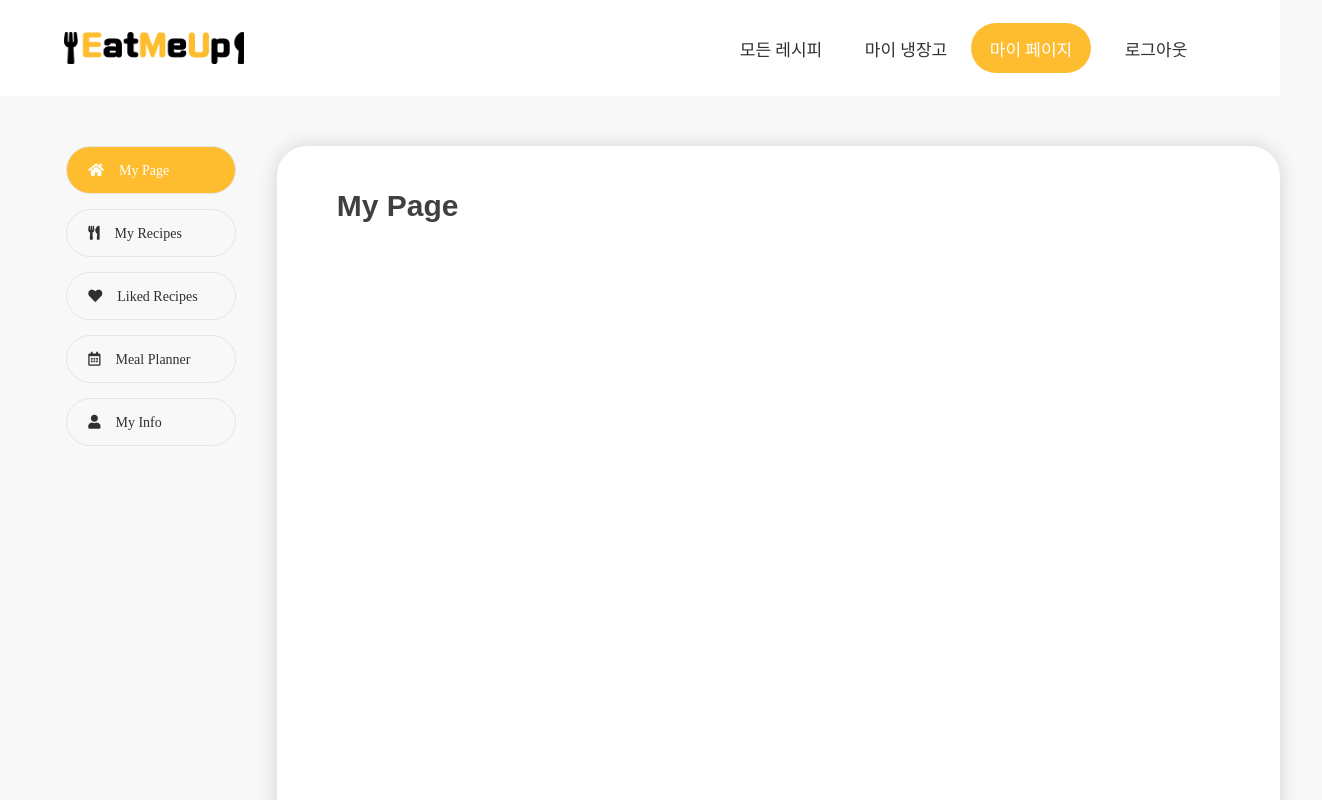
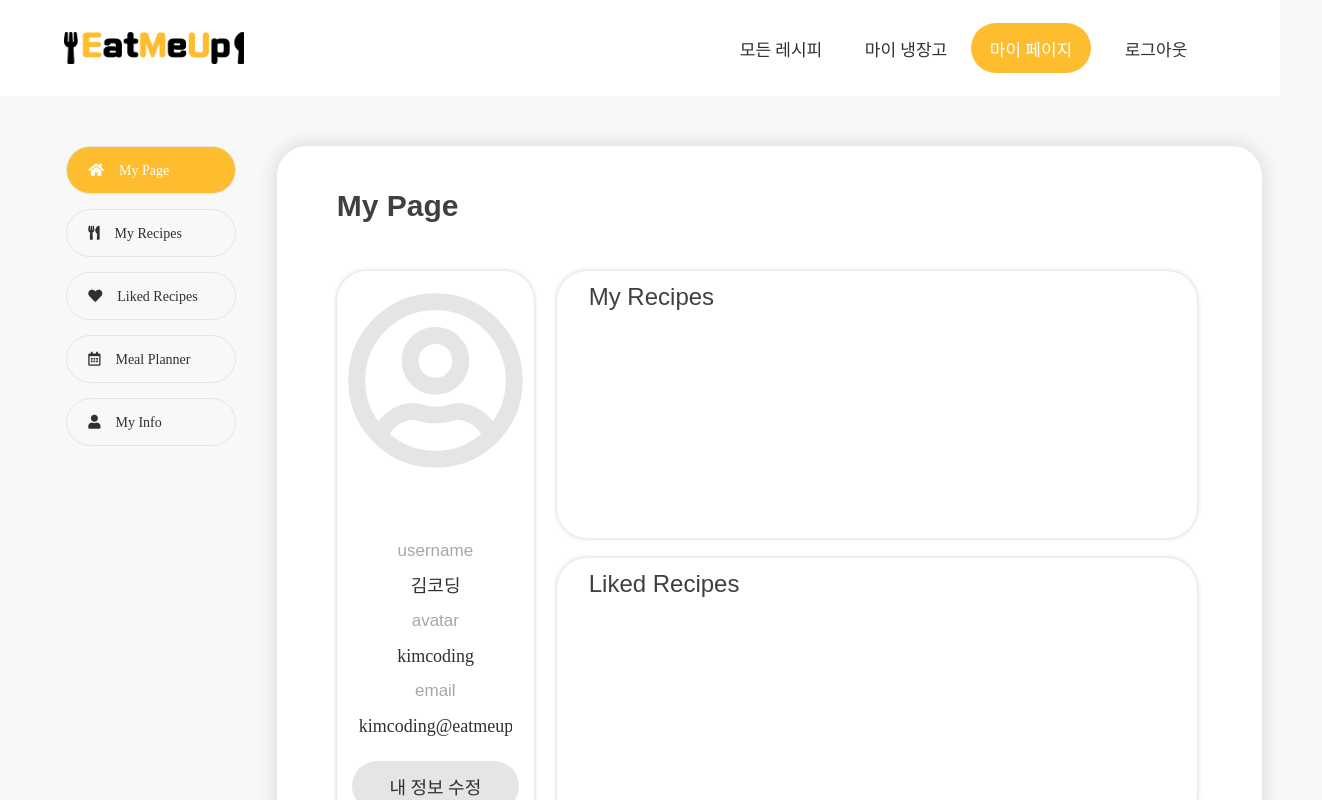
Before and after one commit to codestates/EatMeUp, a React (Create React App) app in the folder EatMeUp-Client/: page /user/mypage in a window 1280 px wide. Shown: the top 800 px of the page, 1322 px wide, since content can reach past the window. Built offline with nearby package versions, Linux system fonts and the light colour scheme.

Commit message:
[mod]: MyPage 수정

```diff
--- a/EatMeUp-Client/src/components/MyPage/MyPage.js
+++ b/EatMeUp-Client/src/components/MyPage/MyPage.js
@@ -6,22 +6,65 @@ import { Link } from "react-router-dom";
 import Footer from "../Util/Footer";
 import Header from "../Util/Header";
 import Sidebar from "../Util/Sidebar";
+import Card from "../MyRecipePage/sections/Card";
+
 /* 스타일 컴포넌트 */
 import { LargeBtn } from "../StyledComponent/buttons";
 import { Container, SectionBox } from "../StyledComponent/containers";
 import theme from "../StyledComponent/theme";
 
+/* 데이터 */
+import { myRecipes } from "../dummydata";
+
 const MyPage = () => {
   return (
     <div>
-      <Header id={2}/>
+      <Header id={2} />
       <section>
         <Container>
-          <Sidebar id={0}/>
+          <Sidebar id={0} />
           <MyInfoContainer>
             <TitleBox>
-            <div className='title'>My Page</div>
+              <div className='title'>My Page</div>
             </TitleBox>
+            <InfoConatainer>
+              <ProfileContainer>
+                <div className='img_box'>
+                  <i class='far fa-user-circle' id='userimg'></i>
+                </div>
+                <div className='info1'>
+                  username
+                  <input placeholder='김코딩' disabled />
+                </div>
+                <div className='info2'>
+                  avatar
+                  <input placeholder='kimcoding' disabled />
+                </div>
+                <div className='info3'>
+                  email
+                  <input placeholder='kimcoding@eatmeup.me' disabled />
+                </div>
+                <div className='btn_container'>
+                  <Link to='/user/info'>
+                    <EditButton>내 정보 수정</EditButton>
+                  </Link>
+                </div>
+              </ProfileContainer>
+
+              <RecipeContainer>
+                <MyRecipeBox>
+                  <Title>
+                    <div className='recipe_title'>My Recipes</div>
+                  </Title>
+                  {/* <MyCard recipes={myRecipes} /> */}
+                </MyRecipeBox>
+                <LikedRecipeBox>
+                  <Title>
+                    <div className='recipe_title'>Liked Recipes</div>
+                  </Title>
+                </LikedRecipeBox>
+              </RecipeContainer>
+            </InfoConatainer>
           </MyInfoContainer>
         </Container>
       </section>
@@ -33,9 +76,6 @@ const MyPage = () => {
 const MyInfoContainer = styled(SectionBox)`
   width: 77%;
   min-height: 720px;
-  @media screen and (max-width: 1500px){
-    width: 100%;
-  }
 `;
 
 const TitleBox = styled.div`
@@ -51,4 +91,129 @@ const TitleBox = styled.div`
   padding: 10px;
 `;
 
+const InfoConatainer = styled.div`
+  width: 100%;
+  display: flex;
+  margin: 30px 60px 50px 60px;
+`;
+
+const ProfileContainer = styled.div`
+  width: 20%;
+  background: #ffffff;
+  box-shadow: 0px 0px 5px rgba(0, 0, 0, .2);
+  border-radius: 30px;
+  height: 100%;
+  font-size: 14px;
+  .img_box {
+    text-align: center;
+    font-size: 180px;
+    width: 100%;
+    height: 190px;
+    margin: 0 0 80px 0;
+    color: ${theme.colors.lightgrey};
+    #userimg {
+      margin: 20px auto;
+      color: ${theme.colors.lightgrey};
+    }
+  }
+  .info1 {
+    text-align: center;
+    margin: 20px 0;
+    font-size: 17px;
+    width: 100%;
+    height: 50px;
+    color: ${theme.colors.gray};
+  }
+  .info2 {
+    text-align: center;
+    margin: 20px 0;
+    font-size: 17px;
+    width: 100%;
+    height: 50px;
+    color: ${theme.colors.gray};
+  }
+  .info3 {
+    text-align: center;
+    margin: 20px 0;
+    font-size: 17px;
+    width: 100%;
+    height: 50px;
+    color: ${theme.colors.gray};
+  }
+  input {
+    height: 50px;
+    width: 80%;
+    text-align: center;
+    background-color: transparent;
+    border: none;
+    /* border-bottom: 1px solid ${theme.colors.lightgrey}; */
+    box-sizing: border-box;
+    font-size: 18px;
+    font-family: "Noto Sans KR";
+    margin: 0 20px;
+    ::placeholder {
+      color: ${theme.colors.black};
+    }
+  }
+  .btn_container {
+    width: 85%;
+    margin: 15% auto;
+  }
+`;
+
+const RecipeContainer = styled.div`
+  width: 65%;
+  margin: 0px 20px 0px 10px;
+`;
+
+const MyRecipeBox = styled.div`
+  width: 100%;
+  height: 47%;
+  margin: 0 0 3% 2%;
+  background: #ffffff;
+  box-shadow: 0px 0px 5px rgba(0, 0, 0, .2);
+  border-radius: 30px;
+`;
+
+const LikedRecipeBox = styled.div`
+  width: 100%;
+  height: 47%;
+  margin: 3% 0 0 2%;
+  background: #ffffff;
+  box-shadow: 0px 0px 5px rgba(0, 0, 0, .2);
+  border-radius: 30px;
+`;
+
+const Title = styled.div`
+  width: 100%;
+  /* height: 90px; */
+  font-weight: 500;
+  font-size: 24px;
+  text-indent: 30px;
+  display: flex;
+  justify-content: space-between;
+  padding: 12px 2px;
+`;
+
+const EditButton = styled(LargeBtn)`
+  width: 100%;
+  height: 50px;
+  margin: 0 auto;
+  background-color: ${theme.colors.lightgrey};
+  color: ${theme.colors.black};
+  font-size: 18px;
+  font-weight: 500;
+  font-family: "Noto Sans KR";
+  cursor: pointer;
+  &:active {
+    background-color: ${theme.colors.gray};
+    /* color: white; */
+  }
+`;
+
+const MyCard = styled(Card)`
+  width: 30px;
+  height: 50px;
+`;
+
 export default MyPage;
```
